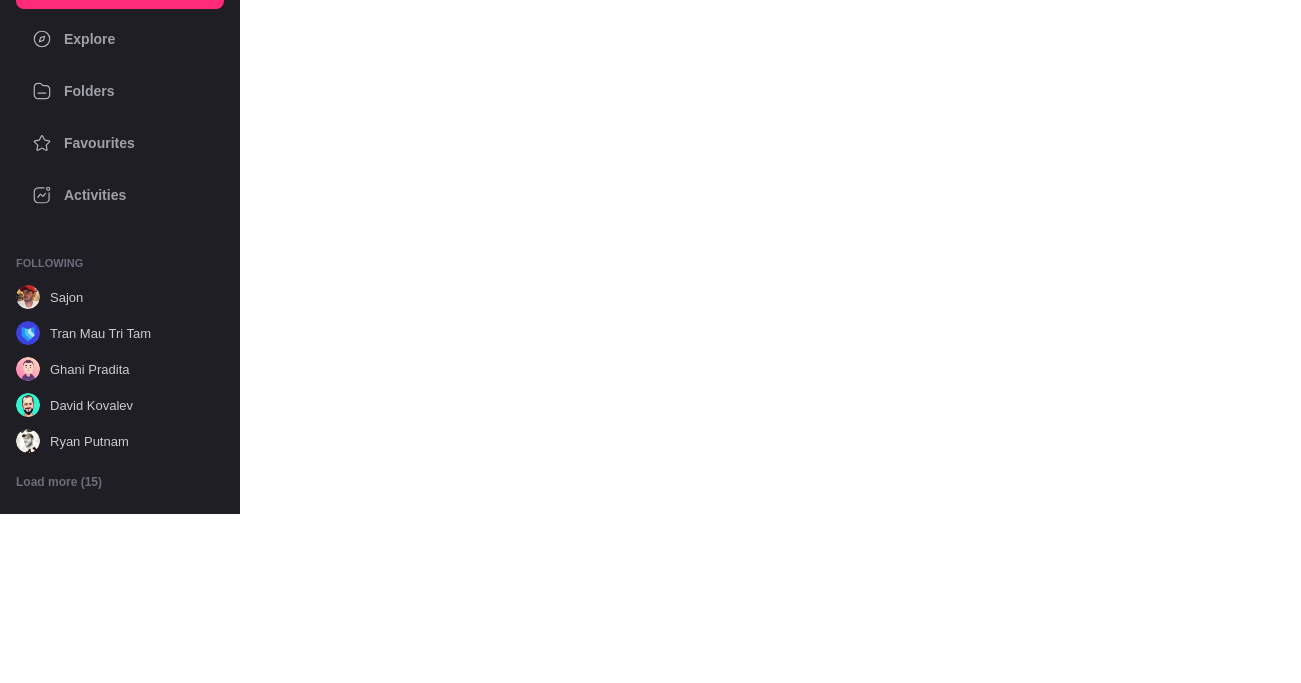
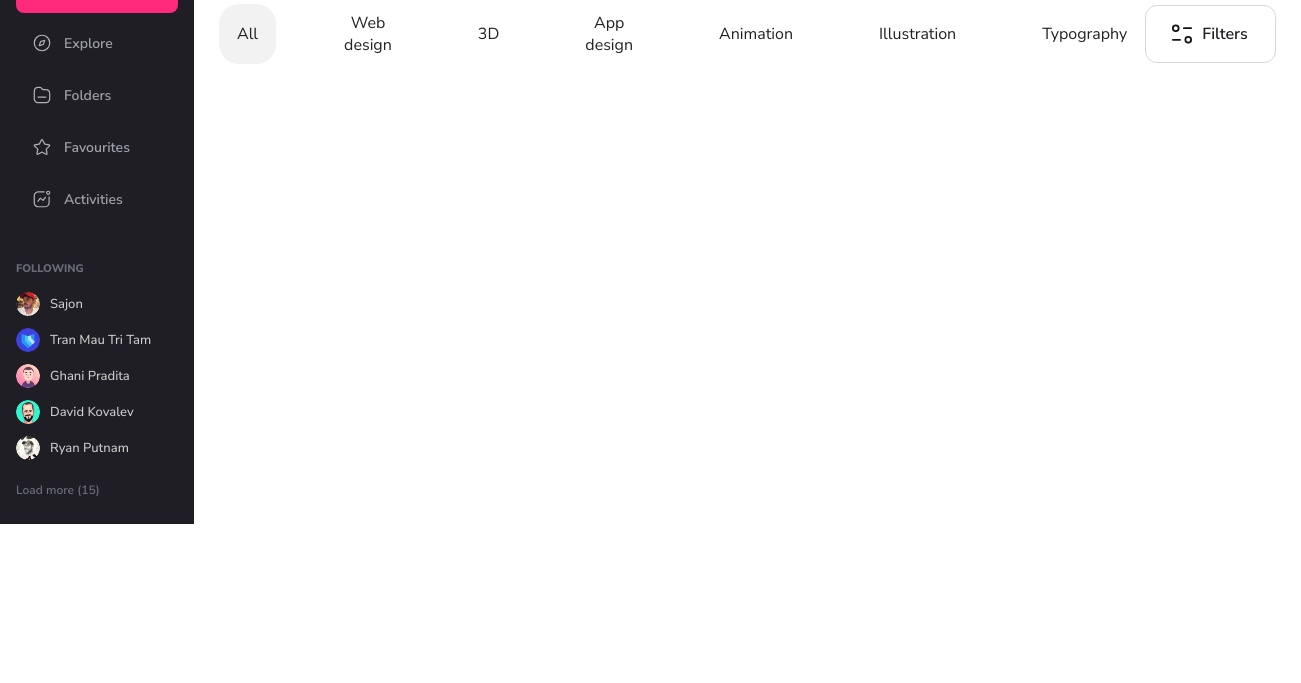
Before and after one commit to datokvavilashvili/midterm, a plain HTML site: page index.html in a window 1280 px wide. Shown: the part 117-800 px from the top of the page, 1301 px wide, since content can reach past the window. Drawn offline with Linux system fonts and the light colour scheme.

Commit message:
Filter section html css

```diff
--- a/index.html
+++ b/index.html
@@ -3,17 +3,15 @@
   <head>
     <meta charset="UTF-8" />
     <meta name="viewport" content="width=device-width, initial-scale=1.0" />
+
     <title>Document</title>
+    <link rel="preconnect" href="https://fonts.googleapis.com" />
+    <link rel="preconnect" href="https://fonts.gstatic.com" crossorigin />
+    <link
+      href="https://fonts.googleapis.com/css2?family=Nunito+Sans:ital,opsz,wght@0,6..12,200..1000;1,6..12,200..1000&family=Rubik:ital,wght@0,300..900;1,300..900&display=swap"
+      rel="stylesheet"
+    />
     <link rel="stylesheet" href="style.css" />
-  </head>
-  <body>
-    <!DOCTYPE html>
-    <html lang="en">
-      <head>
-        <meta charset="UTF-8" />
-        <meta name="viewport" content="width=device-width, initial-scale=1.0" />
-        <link rel="stylesheet" href="styless.css" />
-        <title>Document</title>
   </head>
   <body>
     <div class="app-container">
@@ -77,9 +75,7 @@
         <div class="following-section">
           <p class="section-title">FOLLOWING</p>
           <ul class="following-list">
-                <li>
-                  <img src="./images/sidebar/sajon.png" alt="Sajon" /> Sajon
-                </li>
+            <li><img src="./images/sidebar/sajon.png" alt="Sajon" /> Sajon</li>
             <li>
               <img
                 src="./images/sidebar/Tran Mau Tri Tam.png"
@@ -88,10 +84,7 @@
               Tran Mau Tri Tam
             </li>
             <li>
-                  <img
-                    src="images/sidebar/Ghani Pradita.png"
-                    alt="Ghani Pradita"
-                  />
+              <img src="images/sidebar/Ghani Pradita.png" alt="Ghani Pradita" />
               Ghani Pradita
             </li>
             <li>
@@ -150,9 +143,27 @@
             <button class="btn-primary">UPLOAD</button>
           </div>
         </header>
+        <section class="filter-section">
+          <div class="categories">
+            <button class="cat-btn active">All</button>
+            <button class="cat-btn">Web design</button>
+            <button class="cat-btn">3D</button>
+            <button class="cat-btn">App design</button>
+            <button class="cat-btn">Animation</button>
+            <button class="cat-btn">Illustration</button>
+            <button class="cat-btn">Typography</button>
+          </div>
+
+          <button class="filter-btn">
+            <img
+              src="./images/filter/filter.svg"
+              class="filter-icon"
+              alt="Filter"
+            />
+            Filters
+          </button>
+        </section>
       </main>
     </div>
   </body>
 </html>
-  </body>
-</html>
--- a/style.css
+++ b/style.css
@@ -210,3 +210,59 @@
   font-weight: 700;
   cursor: pointer;
 }
+
+/* Header Styles End */
+
+/* Filter & Categories Styles Start */
+
+.filter-section {
+  display: flex;
+  justify-content: space-between;
+  align-items: center;
+  margin-bottom: 30px;
+  font-family: "Nunito Sans", sans-serif;
+}
+
+.categories {
+  display: flex;
+  gap: 50px;
+}
+
+.cat-btn {
+  background: transparent;
+  border: none;
+  padding: 8px 18px;
+  border-radius: 20px;
+  font-family: "Nunito Sans", sans-serif;
+  font-size: 16px;
+  font-weight: 400;
+  color: #222222;
+  cursor: pointer;
+}
+
+.cat-btn.active {
+  background-color: #f2f2f2;
+  color: #222222;
+}
+
+.filter-btn {
+  background-color: #ffffff;
+  border: 1px solid #d8d8d8;
+  padding: 16px 27px 16px 24px;
+  border-radius: 12px;
+  display: flex;
+  align-items: center;
+  gap: 8px;
+  font-family: "Nunito Sans", sans-serif;
+  font-size: 16px;
+  font-weight: 600;
+  color: #1e1e24;
+  cursor: pointer;
+}
+
+.filter-icon {
+  width: 24px;
+  height: 24px;
+}
+
+/* Filter & Categories Styles End */
```
Also changed, not shown: images/filter/filter.svg (added). Lines whose indentation alone changed are shown as unchanged.
